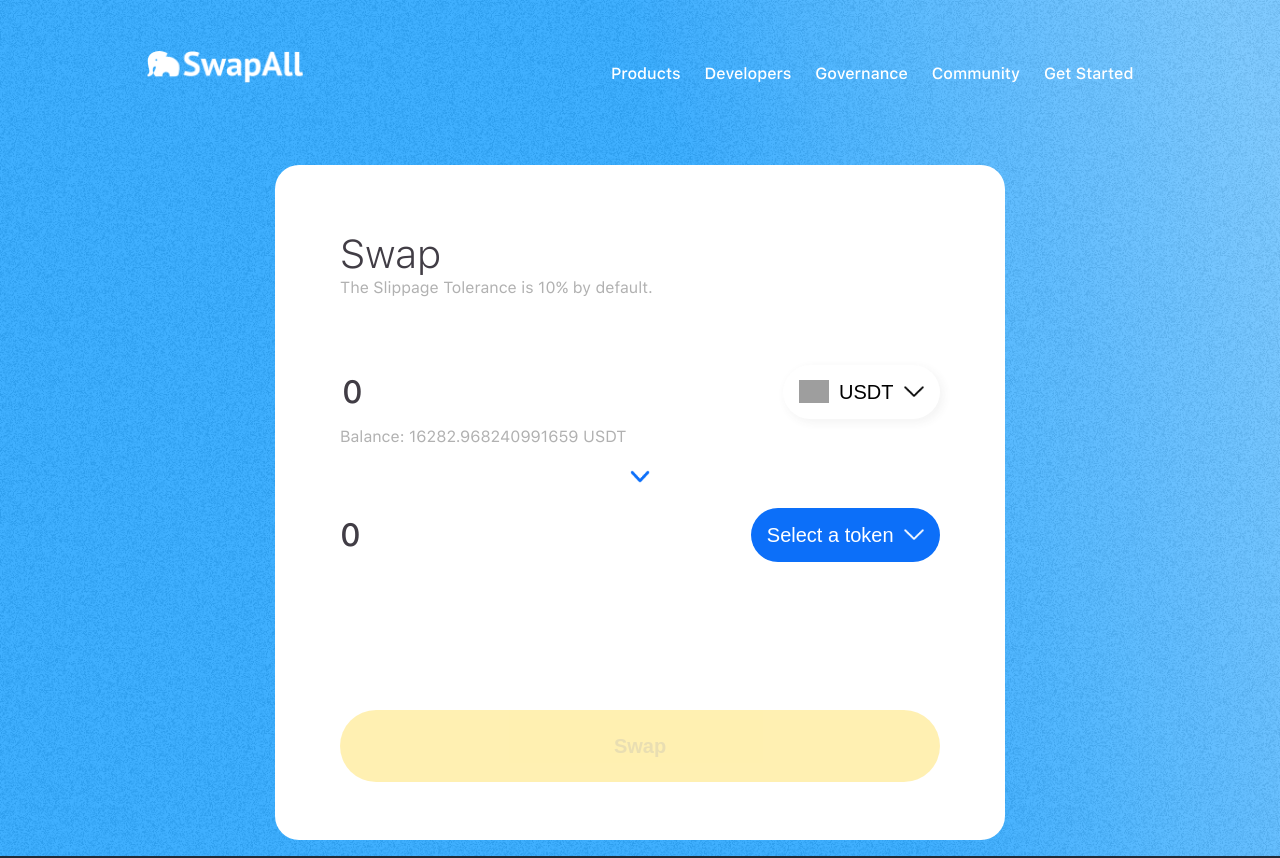
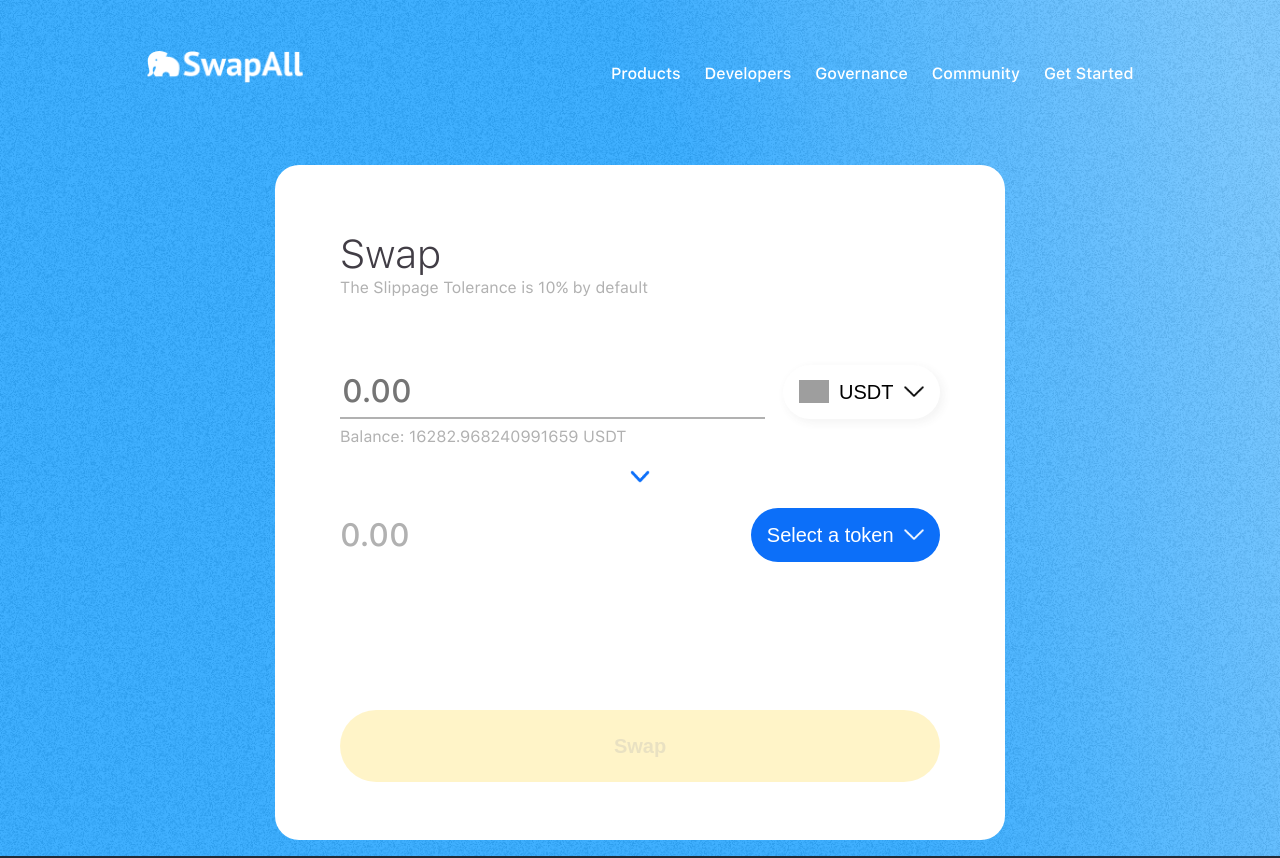
Before and after one commit to cdd741/SwapAll, a React (Create React App) app: page / in a window 1280 px wide. Shown: the top 858 px of the page. Built offline with nearby package versions, Linux system fonts and the light colour scheme; grey boxes are pictures that could not be loaded.

Commit message:
adding animation on buttons, fixing rounding problem, fixing styling but on input field
Signed-off-by: Andre Chen <baizhou.chen@uwaterloo.ca>

```diff
--- a/src/App.jsx
+++ b/src/App.jsx
@@ -1,4 +1,4 @@
-import React, { useEffect } from "react";
+import React, { useState, useEffect } from "react";
 import "./App.scss";
 import "./style/common.scss";
 
@@ -46,30 +46,32 @@ function App({
       : 0;
 
   const convertedAmount =
-    convertTokenObj && currentTokenObj ? amount * conversionRate : 0;
+    convertTokenObj && currentTokenObj && amount
+      ? (amount * conversionRate).toFixed(4).toString()
+      : "0.00";
 
   let validInput = true;
   let validSwap = true;
-  let inputClass = "main__amount";
+  let inputClass = "main__amount main__amount--valid";
   let outputClass = "main__amount";
   let buttonClass = "main__swap-button pointer";
 
   if (!currentTokenObj && !convertTokenObj) {
     validInput = false;
+  } else if (!amount) {
+    validSwap = false;
+    buttonClass = "main__swap-button main__swap-button--invalid";
+    inputClass = outputClass = "main__amount main__amount--zero";
+  } else if (amount > currentTokenObj.amount || amount < 0) {
+    validSwap = false;
+    validInput = false;
+    buttonClass = "main__swap-button main__swap-button--invalid";
   } else if (!currentTokenObj || !convertTokenObj) {
     validSwap = false;
-    buttonClass = "main__swap-button main__swap-button--invalid  pointer";
-  } else if (!amount) {
-    validSwap = false;
-    buttonClass = "main__swap-button main__swap-button--invalid  pointer";
-    inputClass = outputClass = "main__amount main__amount--zero";
-  } else if (amount > currentTokenObj.amount) {
-    validSwap = false;
-    validInput = false;
-    buttonClass = "main__swap-button main__swap-button--invalid  pointer";
+    buttonClass = "main__swap-button main__swap-button--invalid";
   } else if (currentToken === convertToken) {
     validSwap = false;
-    buttonClass = "main__swap-button main__swap-button--invalid  pointer";
+    buttonClass = "main__swap-button main__swap-button--invalid";
   }
 
   return (
@@ -79,17 +81,20 @@ function App({
         <div className="main__title-container">
           <h2 className="main__title">Swap</h2>
           <h5 className="main__description">
-            The Slippage Tolerance is 10% by default.
+            The Slippage Tolerance is 10% by default
           </h5>
         </div>
         <div className="main__swap-container">
           <div className="main__swap">
             <input
-              className={inputClass}
+              className={`${inputClass} ${
+                validInput ? "main__amount--valid" : "main__amount--invalid"
+              }`}
               type="number"
               id="inputAmount"
               value={amount}
               onChange={handleOnChange}
+              placeholder="0.00"
             />
             <CurrentToken />
           </div>
--- a/src/App.scss
+++ b/src/App.scss
@@ -32,9 +32,6 @@
   &__description {
     font-weight: 400;
     color: $light-grey;
-  }
-
-  &__swap-container {
   }
 
   &__swap {
@@ -114,10 +111,14 @@
     font-weight: bold;
     border: none;
     border-radius: 36px;
-    transition: 0.3s;
+    transition: 0.6s;
 
     &--invalid {
       opacity: 0.3;
     }
+
+    &:hover {
+      background-color: $yello-hover;
+    }
   }
 }
--- a/src/reducers/index.js
+++ b/src/reducers/index.js
@@ -10,13 +10,12 @@ export default function reducer(
   switch (action.type) {
     case "SET_TOKEN_LIST":
       const tokenList = action.payload.TOKEN_LIST;
-      console.log('SET_TOKEN_LIST triggered')
       return {
         ...state,
         tokenList: tokenList,
         currentToken: tokenList[0].token,
         convertToken: '',
-        amount: 0.00,
+        amount: '',
       };
     case "CHANGE_CURRENT_TOKEN":
       const currentTokenType = action.payload.CURRENT_TOKEN;
--- a/src/style/partials/_variables.scss
+++ b/src/style/partials/_variables.scss
@@ -4,8 +4,9 @@ $black: #413d45;
 $dark-grey: #212b36;
 $light-grey: #b1b1b1;
 $blue: #0c6ff9;
-$yello: #ffce00;
+$yello-hover: #ffce00;
 $orange: #ff6700;
+$yello: #ffcc00b7;
 $transparent: rgba(0, 0, 0, 0);
 $hover-color: rgba(177, 177, 177, 0.3);
 
```
